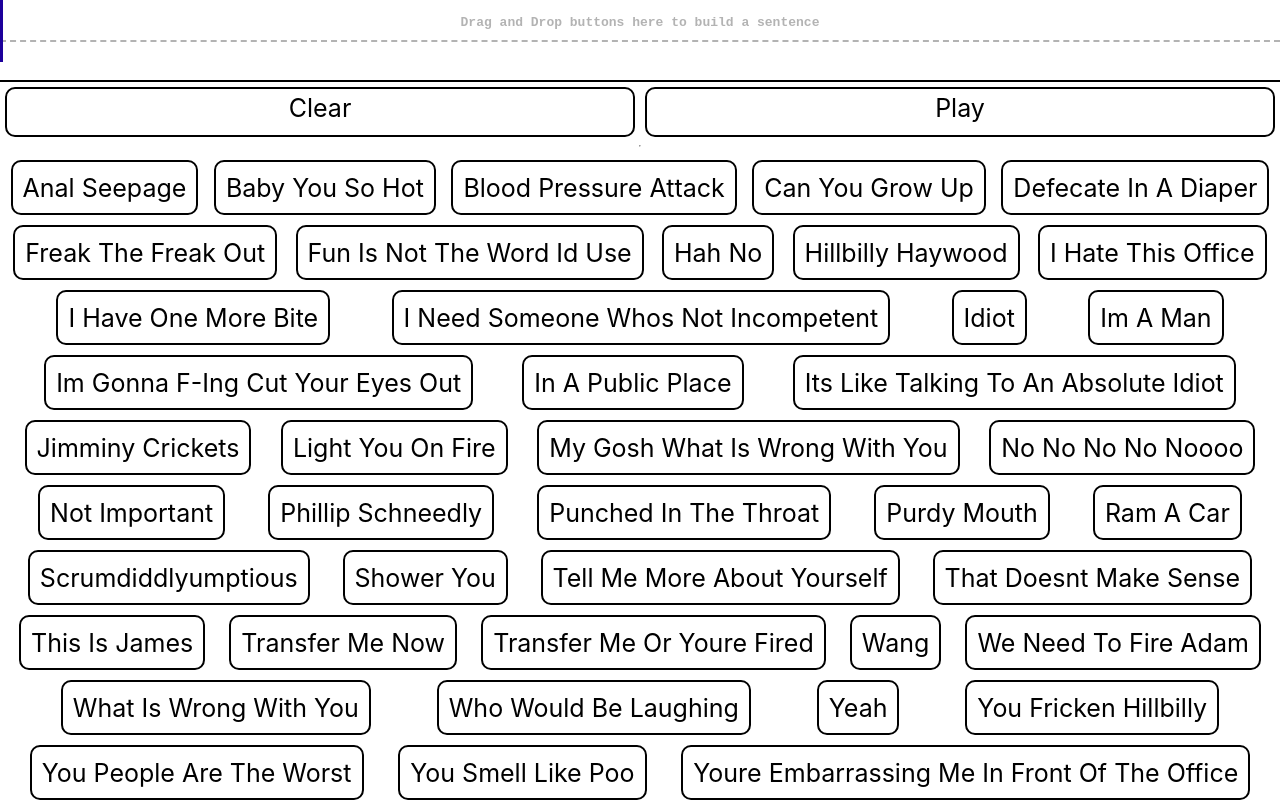
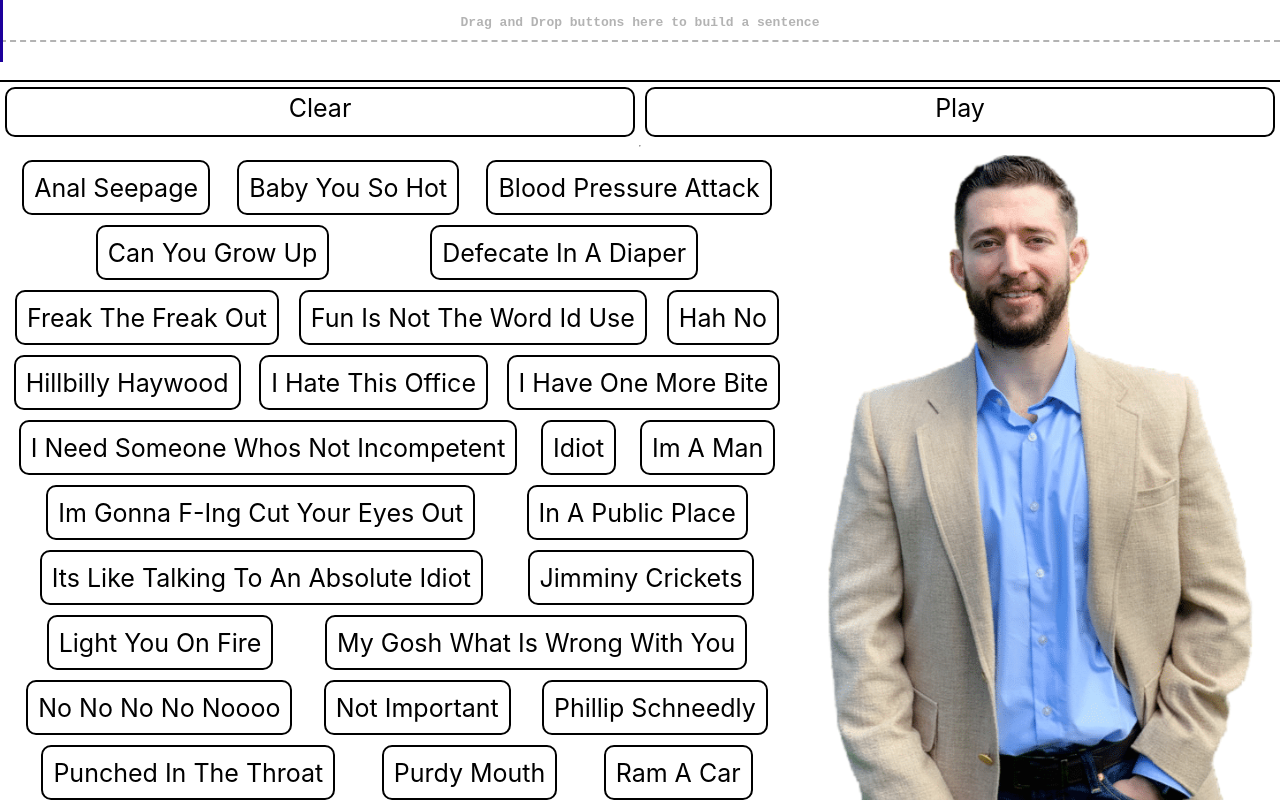
Before and after one commit to adamrpostjr/JamesSoundBoard, a Svelte app: page / in a window 1280 px wide. Shown: the top 802 px of the page. Built offline with nearby package versions, Linux system fonts and the light colour scheme.

Commit message:
Working on the layout to accomidate for James

```diff
--- a/public/global.css
+++ b/public/global.css
@@ -3,6 +3,7 @@ body,
 main {
   position: relative;
   width: 100%;
+  height: 100%;
   user-select: none
 }
 
--- a/src/App.svelte
+++ b/src/App.svelte
@@ -1,13 +1,18 @@
 <script>
   import Button from './button.svelte';
   import Sentence from './sen.svelte';
+  import James from './james.svelte';
 </script>
 
 <main>
-  <row style="position:sticky; top:0">
+  <!-- <row style="position:sticky; top:0"> -->
+  <row class="sen-container">
     <Sentence />
   </row>
-  <row>
+
+  <block>
+    <row style="flex-wrap: nowrap; height: 100%">
+      <buttons>
         <Button sound="/static-sounds/anal_seepage.mp3">anal seepage</Button>
         <Button sound="/static-sounds/baby_you_so_hot.mp3">Baby You So Hot</Button>
         <Button sound="/static-sounds/blood_pressure_attack.mp3">blood pressure attack</Button>
@@ -76,14 +81,45 @@
         <Button sound="/static-sounds/professional_adult.mp3">professional adult</Button>
         <Button sound="/static-sounds/pokemon_song.mp3">pokemon song</Button>
         <Button sound="/static-sounds/ooookay.mp3">ooookay</Button>
+      </buttons>
+      <james>
+        <James />
+      </james>
     </row>
+  </block>
 </main>
 
 <style>
+  main {
+    display: flex;
+    flex-flow: column;
+    overflow: hidden;
+    box-sizing: border-box;
+  }
+
+  block {
+    display: block;
+    height: 100%;
+    overflow: hidden;
+  }
+  buttons{
+    display: flex;
+    flex-direction: row;
+    flex-wrap: wrap;
+    justify-content: space-evenly;
+    height: 100%;
+    overflow: scroll;
+  }
   row {
     display: flex;
-    flex: row;
+    flex-direction: row;
     flex-wrap: wrap;
     justify-content: space-evenly;
   }
+
+  @media only screen and (max-width: 800px) {
+  james {
+    display: none;
+  }
+}
 </style>
--- /dev/null
+++ b/src/james.svelte
@@ -0,0 +1,11 @@
+<script>
+    var base = '/assets/Open-0.png'
+</script>
+
+<img src="{base}" alt="">
+
+<style>
+    img{
+        height: 100%;
+    }
+</style>
```
Lines whose indentation alone changed are shown as unchanged.
